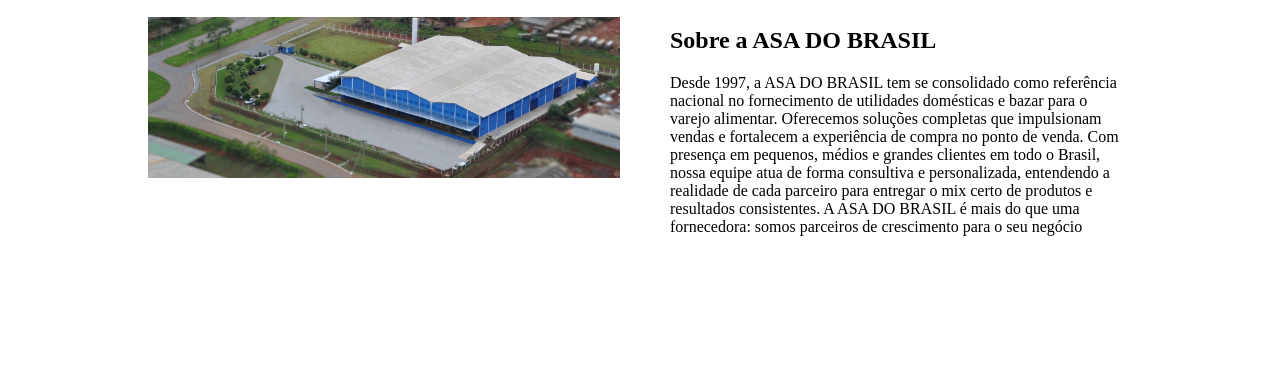
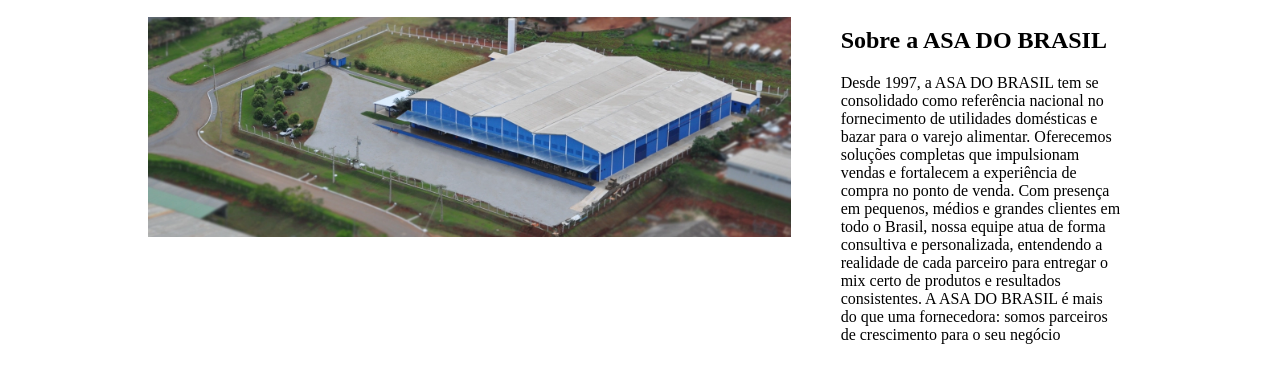
Before and after one commit to devgveb/projectasa, a plain HTML site: page index.html in a window 1280 px wide. Shown: the part 633-1007 px from the top of the page. Before the commit the page ends 899 px from the top, so only its background shows below. Drawn offline with Linux system fonts and the light colour scheme.

Commit message:
Enhance responsive layout with new column classes
Added additional column classes for responsive design.

```diff
--- a/index.html
+++ b/index.html
@@ -12,7 +12,9 @@
         .d-flex-container{width: 80%;height: auto;margin: 0 auto;display: flex;}
         .d-flex-container-2{width: 60%;height: auto;margin: 0 auto;display: flex;}
         .column-xl-3{flex: 0 0 auto;width: 25%;}
+		.column-xl-4{flex: 0 0 auto;width: 33.33333333333333%;}
         .column-xl-6{flex: 0 0 auto;width: 50%;}
+		.column-xl-8{flex: 0 0 auto;width: 66.66666666666667%;}
         .column-xl-12{width: 100%;}
         .card-publish{padding: 10px;margin: 10px;}
         .publish-img{display: block;max-width: 100%;}
@@ -112,7 +114,7 @@
 
 <div class="d-flex-container">
 
-    <section class="column-xl-6 column-md-6 column-sm-12">
+    <section class="column-xl-8 column-md-6 column-sm-12">
 
 	    <div class="card-publish">
             <img src="img/8ec148bf2a32964c12aeb6be94de692e.webp"  class="publish-img">
@@ -120,7 +122,7 @@
 
     </section>
 
-    <section class="column-xl-6 column-md-6 column-sm-12">
+    <section class="column-xl-4 column-md-6 column-sm-12">
 
 		<div class="card-publish d-flex flex-row">
 			<div class="publishTitle column-xl-12">
```
